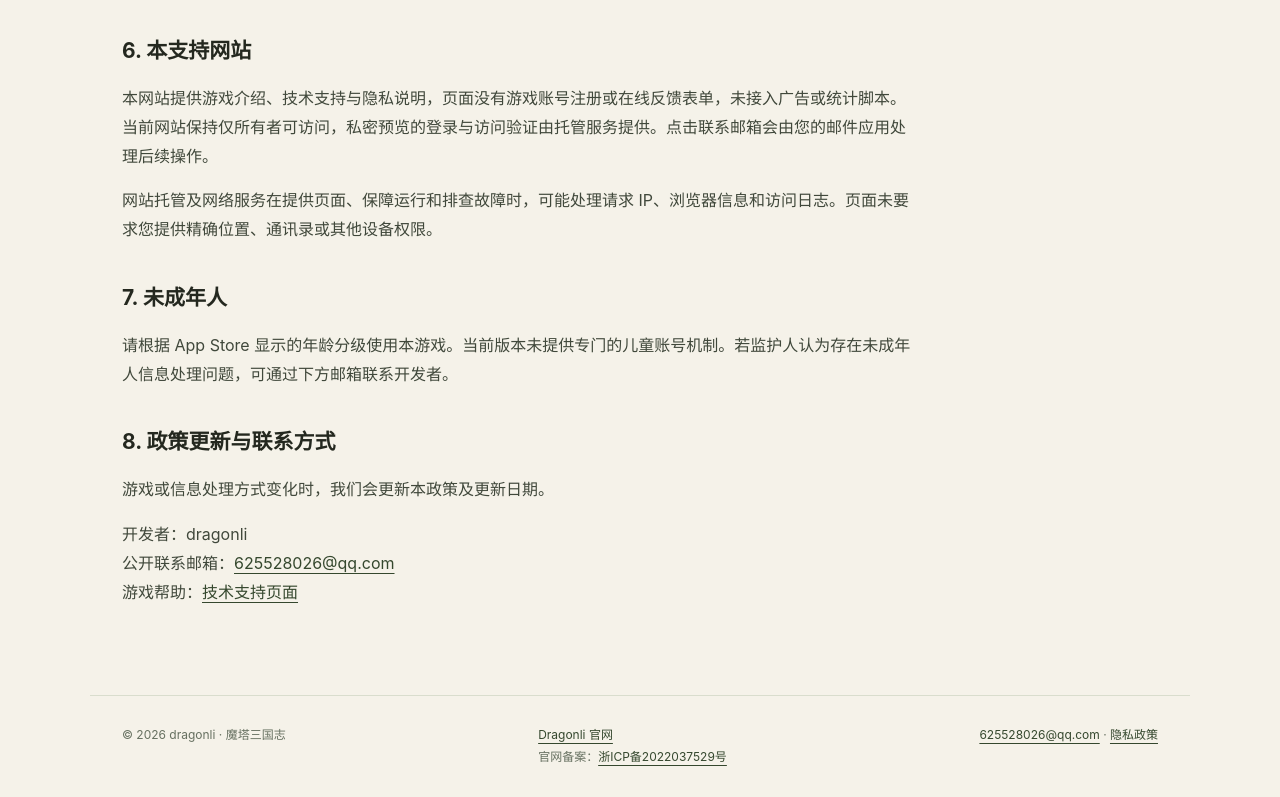
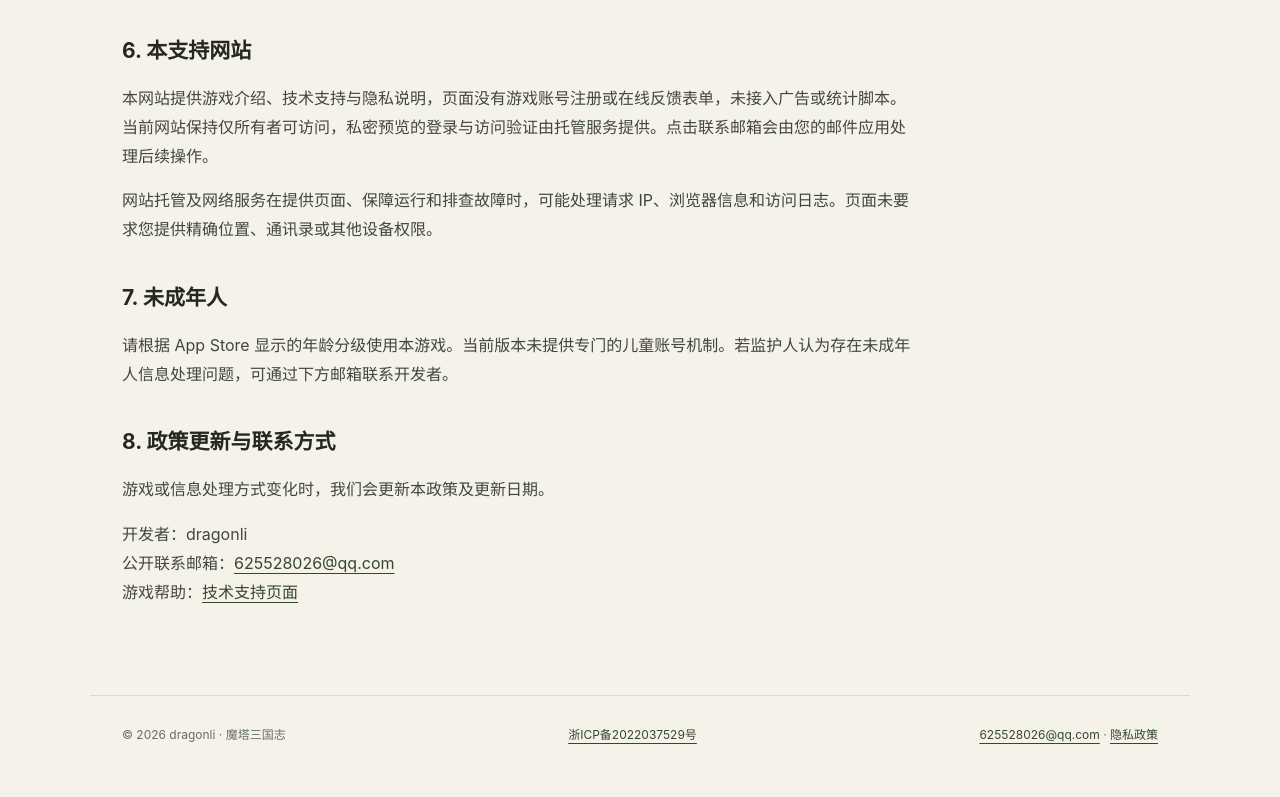
Before and after one commit to kebasiji/mtsgz-doc, a plain HTML site: page dist/privacy-policy.html in a window 1280 px wide. Shown: the part 1401-2198 px from the top of the page. After the commit the page ends 2175 px from the top, so only its background shows below. Drawn offline with Linux system fonts and the light colour scheme.

Commit message:
Update Site source

```diff
--- a/dist/privacy-policy.html
+++ b/dist/privacy-policy.html
@@ -6,4 +6,4 @@
 <section id="choices"><h2>5. 您的选择与数据请求</h2><p>您可通过游戏功能覆盖或管理本地存档，也可通过删除应用及相关本地数据移除存档。本版本没有广告同意或广告隐私选项。</p><p>如需了解、更正或请求删除您主动提供给开发者的信息，请发送邮件至<a href="mailto:625528026@qq.com">625528026@qq.com</a>。设备上保存的进度需要由您在本机管理。</p></section>
 <section id="website"><h2>6. 本支持网站</h2><p>本网站提供游戏介绍、技术支持与隐私说明，页面没有游戏账号注册或在线反馈表单，未接入广告或统计脚本。当前网站保持仅所有者可访问，私密预览的登录与访问验证由托管服务提供。点击联系邮箱会由您的邮件应用处理后续操作。</p><p>网站托管及网络服务在提供页面、保障运行和排查故障时，可能处理请求 IP、浏览器信息和访问日志。页面未要求您提供精确位置、通讯录或其他设备权限。</p></section>
 <section><h2>7. 未成年人</h2><p>请根据 App Store 显示的年龄分级使用本游戏。当前版本未提供专门的儿童账号机制。若监护人认为存在未成年人信息处理问题，可通过下方邮箱联系开发者。</p></section>
-<section><h2>8. 政策更新与联系方式</h2><p>游戏或信息处理方式变化时，我们会更新本政策及更新日期。</p><p>开发者：dragonli<br>公开联系邮箱：<a href="mailto:625528026@qq.com">625528026@qq.com</a><br>游戏帮助：<a href="support.html">技术支持页面</a></p></section></article></main><footer><span>© 2026 dragonli · 魔塔三国志</span><span class="official-info"><a href="https://dragonli.cn/" target="_blank" rel="noopener noreferrer">Dragonli 官网</a><br>官网备案：<a href="https://beian.miit.gov.cn/" target="_blank" rel="noopener noreferrer">浙ICP备2022037529号</a></span><span><a href="mailto:625528026@qq.com">625528026@qq.com</a> · <a href="privacy-policy.html">隐私政策</a></span></footer></body></html>
+<section><h2>8. 政策更新与联系方式</h2><p>游戏或信息处理方式变化时，我们会更新本政策及更新日期。</p><p>开发者：dragonli<br>公开联系邮箱：<a href="mailto:625528026@qq.com">625528026@qq.com</a><br>游戏帮助：<a href="support.html">技术支持页面</a></p></section></article></main><footer><span>© 2026 dragonli · 魔塔三国志</span><span class="official-info"><a href="https://beian.miit.gov.cn/" target="_blank" rel="noopener noreferrer">浙ICP备2022037529号</a></span><span><a href="mailto:625528026@qq.com">625528026@qq.com</a> · <a href="privacy-policy.html">隐私政策</a></span></footer></body></html>
```
Also changed, not shown: dist/index.html (+1 -1 lines), dist/support.html (+1 -1 lines).
